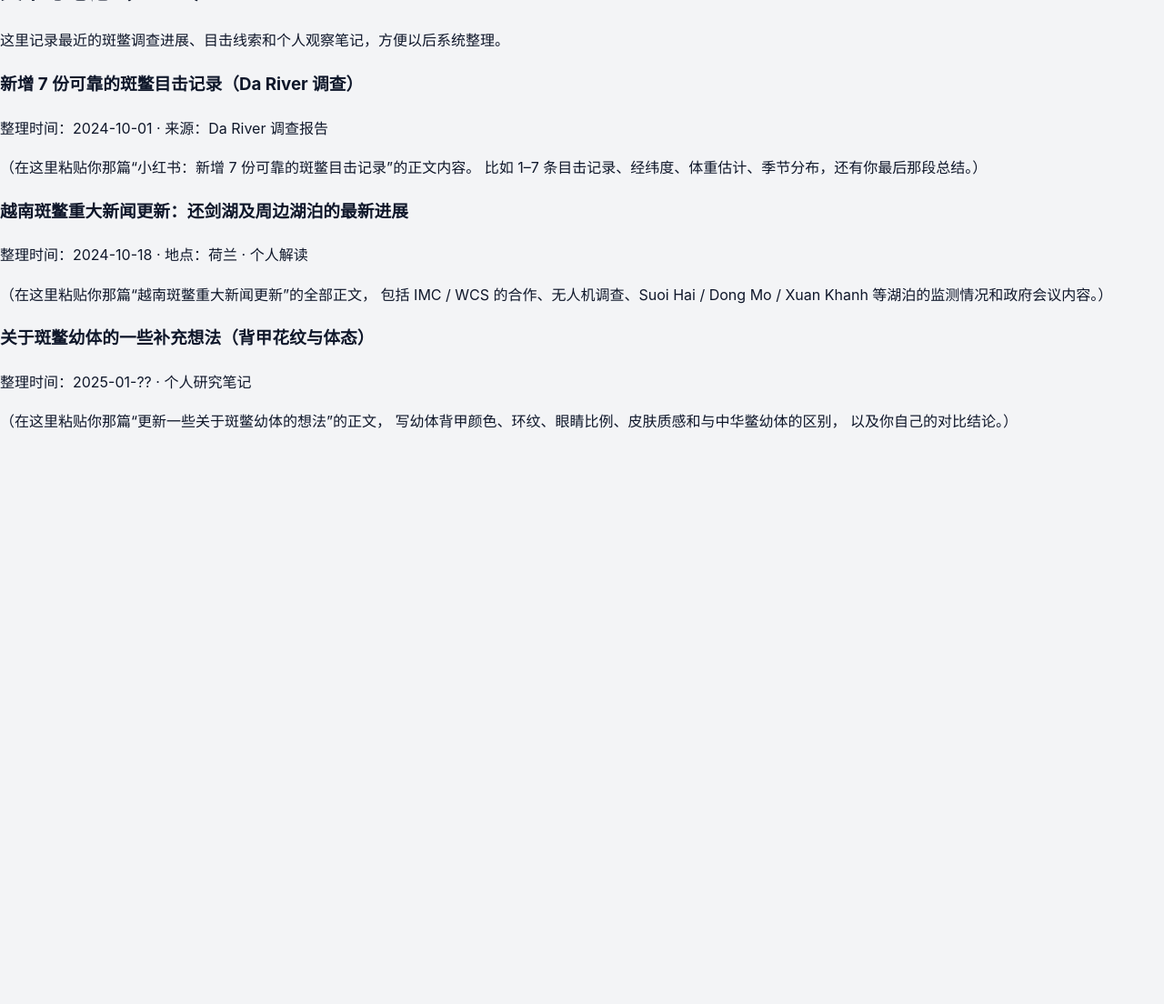
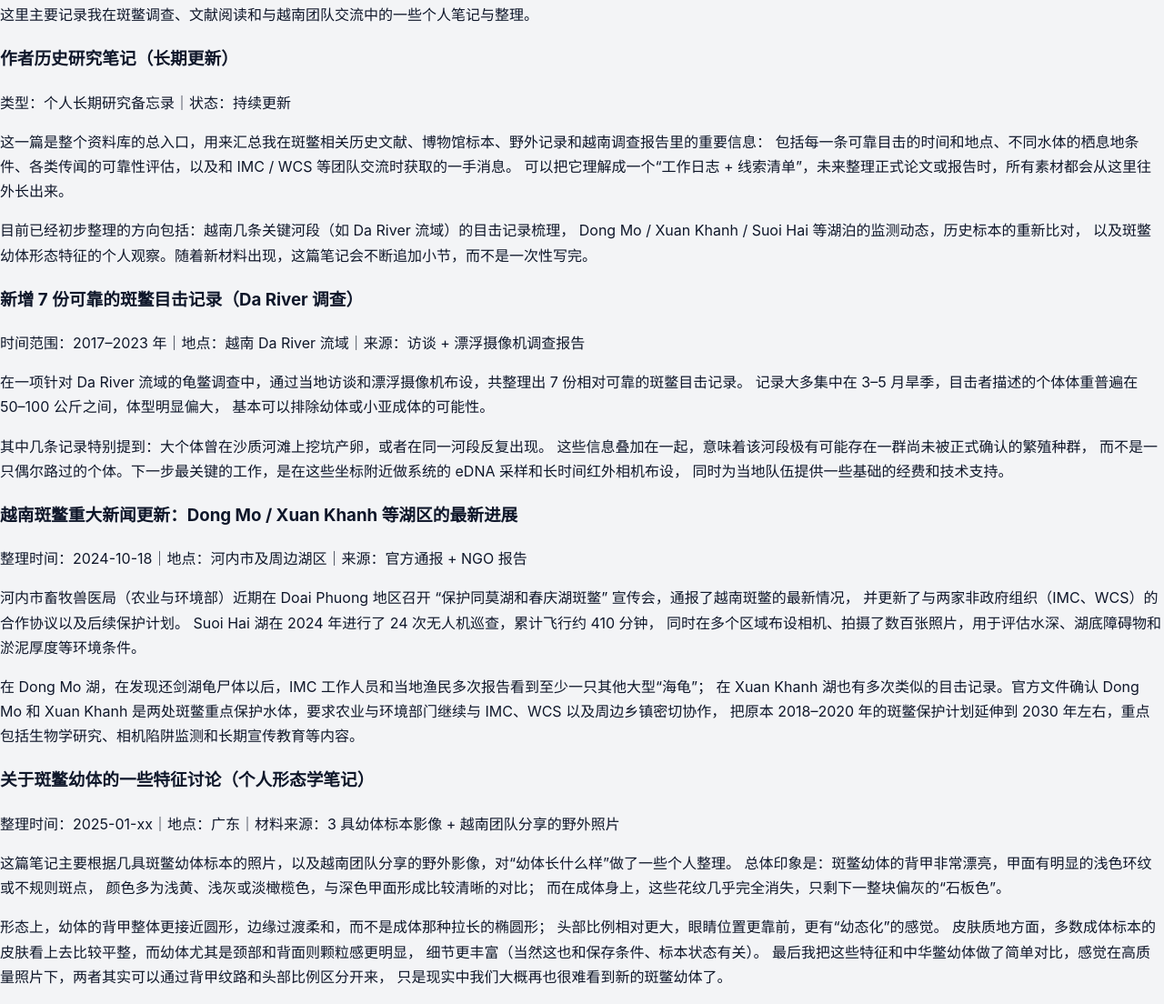
Before and after one commit to chen13611418050-art/-Rafetus-Info-, a plain HTML site: page index.html in a window 1280 px wide. Shown: the part 2824-3928 px from the top of the page at 91% size. Before the commit the page ends 3345 px from the top, so only its background shows below. Drawn offline with Linux system fonts and the light colour scheme.

Commit message:
Update index.html

```diff
--- a/index.html
+++ b/index.html
@@ -874,43 +874,89 @@
 </div>
 </body>
 <!-- 文章与笔记（Notes） -->
-<section id="notes" class="section">
+<section class="notes-section" id="notes">
     <div class="section-header">
         <h2>文章与笔记（Notes）</h2>
         <p class="section-subtitle">
-      这里记录最近的斑鳖调查进展、目击线索和个人观察笔记，方便以后系统整理。
+            这里主要记录我在斑鳖调查、文献阅读和与越南团队交流中的一些个人笔记与整理。
         </p>
     </div>
 
-  <!-- 文章 1：Da River 7 份目击记录 -->
+    <!-- 总览笔记：作者历史研究笔记（长期更新） -->
     <article class="note-item">
-    <h3>新增 7 份可靠的斑鳖目击记录（Da River 调查）</h3>
-    <p class="note-meta">整理时间：2024-10-01 · 来源：Da River 调查报告</p>
+        <h3>作者历史研究笔记（长期更新）</h3>
+        <p class="note-meta">类型：个人长期研究备忘录｜状态：持续更新</p>
         <p>
-      （在这里粘贴你那篇“小红书：新增 7 份可靠的斑鳖目击记录”的正文内容。
-      比如 1–7 条目击记录、经纬度、体重估计、季节分布，还有你最后那段总结。）
+            这一篇是整个资料库的总入口，用来汇总我在斑鳖相关历史文献、博物馆标本、野外记录和越南调查报告里的重要信息：
+            包括每一条可靠目击的时间和地点、不同水体的栖息地条件、各类传闻的可靠性评估，以及和 IMC / WCS 等团队交流时获取的一手消息。
+            可以把它理解成一个“工作日志 + 线索清单”，未来整理正式论文或报告时，所有素材都会从这里往外长出来。
+        </p>
+        <p>
+            目前已经初步整理的方向包括：越南几条关键河段（如 Da River 流域）的目击记录梳理，
+            Dong Mo / Xuan Khanh / Suoi Hai 等湖泊的监测动态，历史标本的重新比对，
+            以及斑鳖幼体形态特征的个人观察。随着新材料出现，这篇笔记会不断追加小节，而不是一次性写完。
         </p>
     </article>
 
-  <!-- 文章 2：越南斑鳖重大新闻更新 -->
+    <!-- 笔记 1：Da River 7 份目击记录 -->
     <article class="note-item">
-    <h3>越南斑鳖重大新闻更新：还剑湖及周边湖泊的最新进展</h3>
-    <p class="note-meta">整理时间：2024-10-18 · 地点：荷兰 · 个人解读</p>
+        <h3>新增 7 份可靠的斑鳖目击记录（Da River 调查）</h3>
+        <p class="note-meta">
+            时间范围：2017–2023 年｜地点：越南 Da River 流域｜来源：访谈 + 漂浮摄像机调查报告
+        </p>
         <p>
-      （在这里粘贴你那篇“越南斑鳖重大新闻更新”的全部正文，
-      包括 IMC / WCS 的合作、无人机调查、Suoi Hai / Dong Mo / Xuan Khanh
-      等湖泊的监测情况和政府会议内容。）
+            在一项针对 Da River 流域的龟鳖调查中，通过当地访谈和漂浮摄像机布设，共整理出 7 份相对可靠的斑鳖目击记录。
+            记录大多集中在 3–5 月旱季，目击者描述的个体体重普遍在 50–100 公斤之间，体型明显偏大，
+            基本可以排除幼体或小亚成体的可能性。
+        </p>
+        <p>
+            其中几条记录特别提到：大个体曾在沙质河滩上挖坑产卵，或者在同一河段反复出现。
+            这些信息叠加在一起，意味着该河段极有可能存在一群尚未被正式确认的繁殖种群，
+            而不是一只偶尔路过的个体。下一步最关键的工作，是在这些坐标附近做系统的 eDNA 采样和长时间红外相机布设，
+            同时为当地队伍提供一些基础的经费和技术支持。
         </p>
     </article>
 
-  <!-- 文章 3：斑鳖幼体的个人观察 -->
+    <!-- 笔记 2：越南斑鳖重大新闻更新 -->
     <article class="note-item">
-    <h3>关于斑鳖幼体的一些补充想法（背甲花纹与体态）</h3>
-    <p class="note-meta">整理时间：2025-01-?? · 个人研究笔记</p>
+        <h3>越南斑鳖重大新闻更新：Dong Mo / Xuan Khanh 等湖区的最新进展</h3>
+        <p class="note-meta">
+            整理时间：2024-10-18｜地点：河内市及周边湖区｜来源：官方通报 + NGO 报告
+        </p>
         <p>
-      （在这里粘贴你那篇“更新一些关于斑鳖幼体的想法”的正文，
-      写幼体背甲颜色、环纹、眼睛比例、皮肤质感和与中华鳖幼体的区别，
-      以及你自己的对比结论。）
+            河内市畜牧兽医局（农业与环境部）近期在 Doai Phuong 地区召开
+            “保护同莫湖和春庆湖斑鳖” 宣传会，通报了越南斑鳖的最新情况，
+            并更新了与两家非政府组织（IMC、WCS）的合作协议以及后续保护计划。
+            Suoi Hai 湖在 2024 年进行了 24 次无人机巡查，累计飞行约 410 分钟，
+            同时在多个区域布设相机、拍摄了数百张照片，用于评估水深、湖底障碍物和淤泥厚度等环境条件。
+        </p>
+        <p>
+            在 Dong Mo 湖，在发现还剑湖龟尸体以后，IMC 工作人员和当地渔民多次报告看到至少一只其他大型“海龟”；
+            在 Xuan Khanh 湖也有多次类似的目击记录。官方文件确认 Dong Mo 和 Xuan Khanh
+            是两处斑鳖重点保护水体，要求农业与环境部门继续与 IMC、WCS 以及周边乡镇密切协作，
+            把原本 2018–2020 年的斑鳖保护计划延伸到 2030 年左右，重点包括生物学研究、相机陷阱监测和长期宣传教育等内容。
+        </p>
+    </article>
+
+    <!-- 笔记 3：关于斑鳖幼体特征的讨论 -->
+    <article class="note-item">
+        <h3>关于斑鳖幼体的一些特征讨论（个人形态学笔记）</h3>
+        <p class="note-meta">
+            整理时间：2025-01-xx｜地点：广东｜材料来源：3 具幼体标本影像 + 越南团队分享的野外照片
+        </p>
+        <p>
+            这篇笔记主要根据几具斑鳖幼体标本的照片，以及越南团队分享的野外影像，对“幼体长什么样”做了一些个人整理。
+            总体印象是：斑鳖幼体的背甲非常漂亮，甲面有明显的浅色环纹或不规则斑点，
+            颜色多为浅黄、浅灰或淡橄榄色，与深色甲面形成比较清晰的对比；
+            而在成体身上，这些花纹几乎完全消失，只剩下一整块偏灰的“石板色”。
+        </p>
+        <p>
+            形态上，幼体的背甲整体更接近圆形，边缘过渡柔和，而不是成体那种拉长的椭圆形；
+            头部比例相对更大，眼睛位置更靠前，更有“幼态化”的感觉。
+            皮肤质地方面，多数成体标本的皮肤看上去比较平整，而幼体尤其是颈部和背面则颗粒感更明显，
+            细节更丰富（当然这也和保存条件、标本状态有关）。
+            最后我把这些特征和中华鳖幼体做了简单对比，感觉在高质量照片下，两者其实可以通过背甲纹路和头部比例区分开来，
+            只是现实中我们大概再也很难看到新的斑鳖幼体了。
         </p>
     </article>
 </section>
```
Lines whose indentation alone changed are shown as unchanged.
